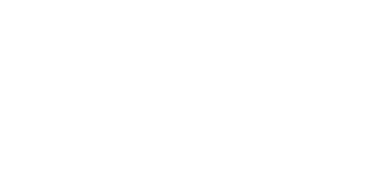
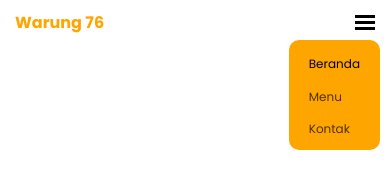
Before and after one commit to Humamfakhri/Warung_76, a plain HTML site: page index.html in a window 390 px wide. Drawn offline with Linux system fonts and the light colour scheme.

Commit message:
Membuat Basic Navbar -a

```diff
--- a/css/style.css
+++ b/css/style.css
@@ -2,4 +2,160 @@
     margin: 0;
     padding: 0;
     box-sizing: border-box;
+    font-family: 'Poppins', sans-serif;
 }
+/* UTILITY */
+.active-link {
+    color: #000;
+}
+.active-link::after {
+    content: '';
+    display: block;
+    border-bottom: 3px solid #000;
+    width: 50%;
+    margin: 3px auto 0;
+}
+/* ~ UTILITY ~ */
+header {
+    position:fixed;
+    top:0;
+    right:0;
+    left:0;
+    z-index:1030
+}
+nav {
+    display: flex;
+    justify-content: space-between;
+    align-items: center;
+    padding: 20px 100px;
+}
+nav .nav-brand a, nav ul li a {
+    text-decoration: none;
+}
+nav .nav-brand a {
+    font-weight: bold;
+    font-size: 20px;
+    color: orange;
+}
+nav .sidebar-toggle {
+    display: none;
+}
+nav ul {
+    display: flex;
+    list-style: none;
+}
+nav ul li {
+    margin: 0 25px;
+}
+nav ul li a {
+    color: rgba(0, 0, 0, 0.7);
+}
+nav ul li a:hover {
+    color: rgba(0, 0, 0, 1);
+}
+nav ul li a:hover::after {
+    content: '';
+    display: block;
+    border-bottom: 3px solid #000;
+    width: 50%;
+    margin: 3px auto 0;
+}
+nav ul li:last-child{
+    margin-right: 0;
+}
+
+/* RESPONSIVE BREAKPOINTS */
+/* TABLET */
+@media screen and (max-width: 768px) {
+    nav {
+        padding: 15px 30px;
+    }
+    nav .nav-brand a {
+        font-size: 18px;
+    }
+    nav ul li a {
+        font-size: 15px;
+    }
+}
+
+
+/* MOBILE */
+@media screen and (max-width: 576px) {
+    nav {
+        padding: 10px 15px;
+    }
+    nav .nav-brand a {
+        font-size: 16px;
+    }
+    nav ul {
+        display: flex;
+        justify-content: space-between;
+        flex-direction: column;
+        position: absolute;
+        right: 10px;
+        top: 40px;
+        padding: 10px 0;
+        height: 110px;
+        list-style: none;
+        background-color: orange;
+        border-radius: 10px;
+    }
+    nav ul li {
+        margin: 0 20px;
+    }
+    .active-link::after {
+        display: none;
+    }
+    nav ul li a {
+        font-size: 12px;
+        color: rgba(0, 0, 0, 0.7);
+    }
+    nav ul li a:hover {
+        color: rgba(0, 0, 0, 1);
+    }
+    nav ul li a:hover::after {
+        content: '';
+        display: none;
+        border-bottom: 3px solid #000;
+        width: 50%;
+        margin: 3px auto 0;
+    }
+    nav ul li:last-child{
+        margin-right: 0;
+    }
+    nav .sidebar-toggle input {
+        position: absolute;
+        height: 100%;
+        width: 100%;
+        opacity: 0;
+        cursor: pointer;
+    }
+    nav .sidebar-toggle {
+        display: flex;
+        flex-direction: column;
+        justify-content: space-between;
+        position: relative;
+        height: 15px;
+        cursor: pointer;
+    }
+    nav .sidebar-toggle span {
+        background-color: #000;
+        height: 3px;
+        width: 20px;
+        z-index: -1;
+        transition: all .3s;
+        transform-origin: 0 0;
+    }
+    nav .sidebar-toggle span:nth-child(3) {
+        transform-origin: 50% 50%;
+    }
+    nav .sidebar-toggle input:checked ~ span:nth-child(2) {
+        transform: rotate(45deg) translate(0, -2px);
+    }
+    nav .sidebar-toggle input:checked ~ span:nth-child(3) {
+        transform: scale(0);
+    }
+    nav .sidebar-toggle input:checked ~ span:nth-child(4) {
+        transform: rotate(-45deg);
+    }
+}
--- a/index.html
+++ b/index.html
@@ -11,6 +11,27 @@
     <title>Warung 76 Sukamenak</title>
 </head>
 <body>
+    <header>
+        <nav>
+            <div class="nav-brand">
+                <a href="index.html">Warung 76</a>
+            </div>
+            <div class="sidebar-toggle">
+                <input type="checkbox">
+                <span></span>
+                <span></span>
+                <span></span>
+            </div>
+            <ul>
+                <li><a href="index.html" class="active-link">Beranda</a></li>
+                <li><a href="#">Menu</a></li>
+                <li><a href="#">Kontak</a></li>
+            </ul>
+        </nav>
+    </header>
 
+    <script>
+
+    </script>
 </body>
 </html>
```
